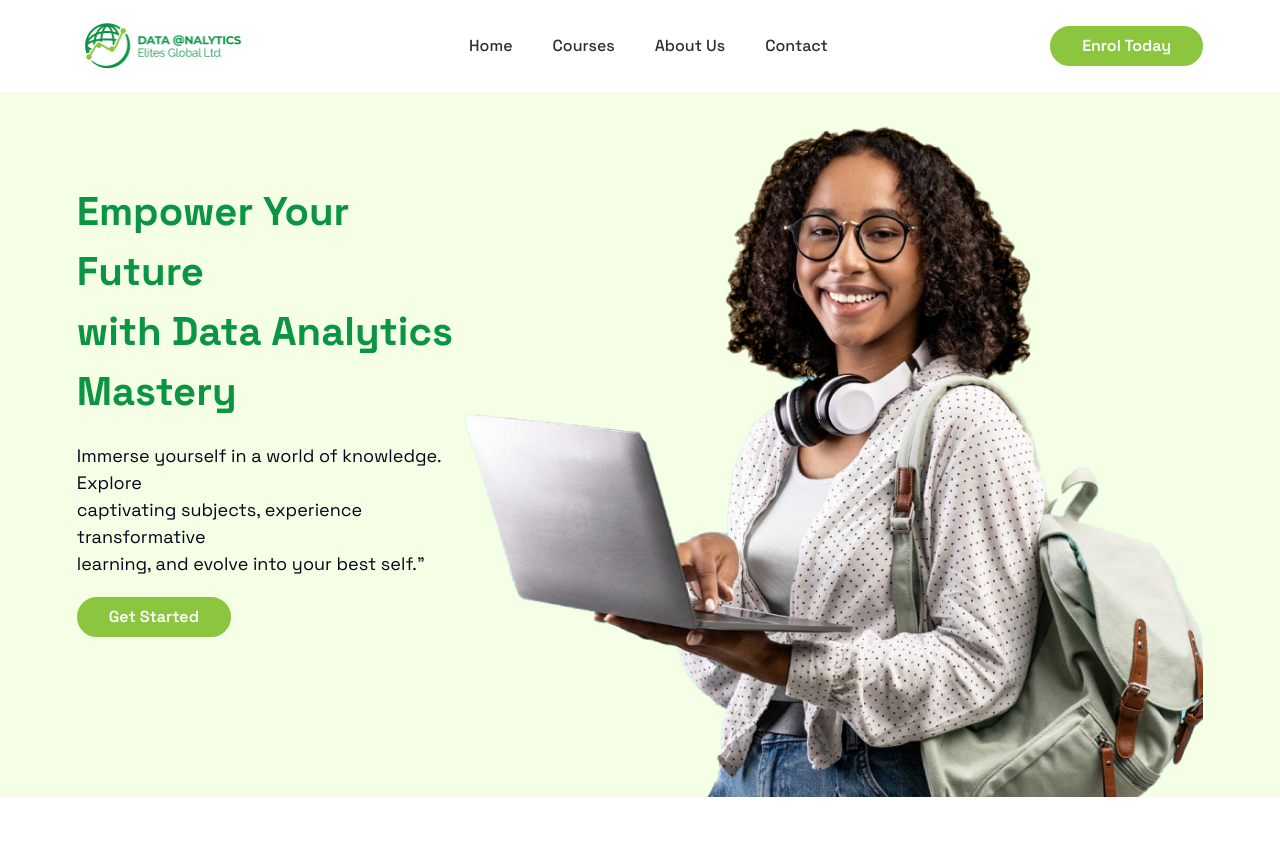
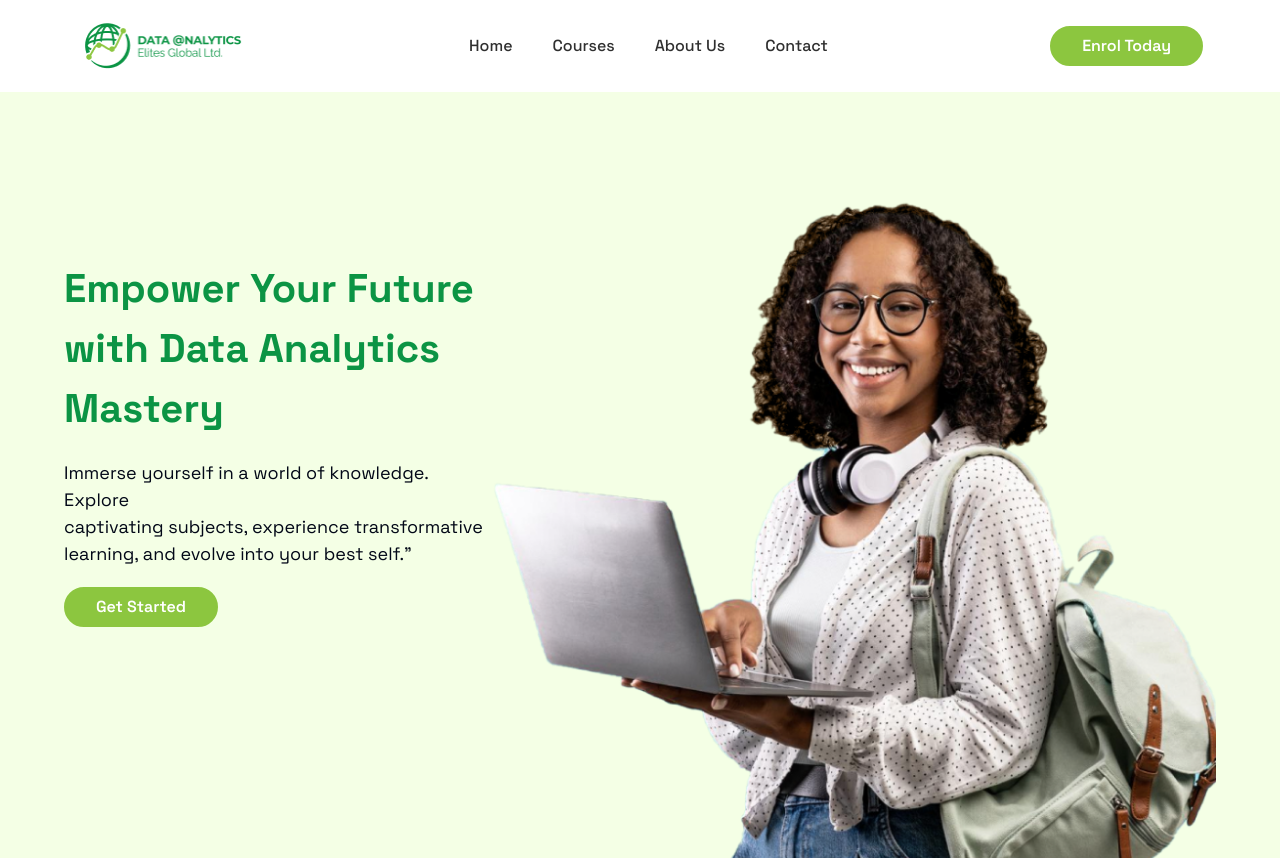
Before and after one commit to astroboy20/daelites, a Next.js app: page / in a window 1280 px wide. Shown: the top 860 px of the page. Built offline with nearby package versions, Linux system fonts and the light colour scheme.

Commit message:
feat: added animation to the hero section

```diff
--- a/package.json
+++ b/package.json
@@ -16,6 +16,7 @@
     "autoprefixer": "^10.4.19",
     "class-variance-authority": "^0.7.0",
     "clsx": "^2.1.1",
+    "framer-motion": "^11.3.8",
     "lucide-react": "^0.410.0",
     "next": "14.2.5",
     "postcss": "^8.4.39",
--- a/src/container/hero.tsx
+++ b/src/container/hero.tsx
@@ -1,11 +1,24 @@
+"use client";
 import { Button } from "@/components/ui/button";
 import Image from "next/image";
 import React from "react";
+import { motion } from "framer-motion";
 
 const Hero = () => {
   return (
-    <div className="flex justify-between  mt-[92px] px-[6%] bg-[#F4FFE5]">
-      <div className="flex flex-col gap-5 mt-[90px]">
+    <div className="flex justify-between mt-[92px] pt-[6%] px-[5%] bg-[#F4FFE5]">
+      <motion.div
+        className="flex flex-col gap-5 mt-[90px]"
+        initial={{ x: "-100vw" }}
+        animate={{ x: 0 }}
+        transition={{
+          type: "spring",
+          stiffness: 50,
+          damping: 20,
+          duration: 1.0,
+          delay: 0.2,
+        }}
+      >
         <h1 className="text-[#0B9444] text-[40px] text-wrap font-[700]">
           Empower Your Future <br /> with Data Analytics <br /> Mastery
         </h1>
@@ -17,13 +30,25 @@ const Hero = () => {
         <Button className="text-[#fff] bg-[#8CC63F] rounded-[50px] py-[15px] px-[30px] text-[16px] font-[600] w-fit  hover:bg-transparent border-2 border-[#8CC63F] hover:text-[#8CC63F]">
           Get Started
         </Button>
-      </div>
+      </motion.div>
+      <motion.div
+        initial={{ y: "100vh" }}
+        animate={{ y: 0 }}
+        transition={{
+          type: "spring",
+          stiffness: 50,
+          damping: 20,
+          duration: 1.0,
+          delay: 0.2,
+        }}
+      >
         <Image
           src={"/images/hero.png"}
           width={745}
           height={745}
           alt="hero-image"
         />
+      </motion.div>
     </div>
   );
 };
```
Also changed, not shown: 1 other file (tests, documents, lock files or other folders). Lines whose indentation alone changed are shown as unchanged.
